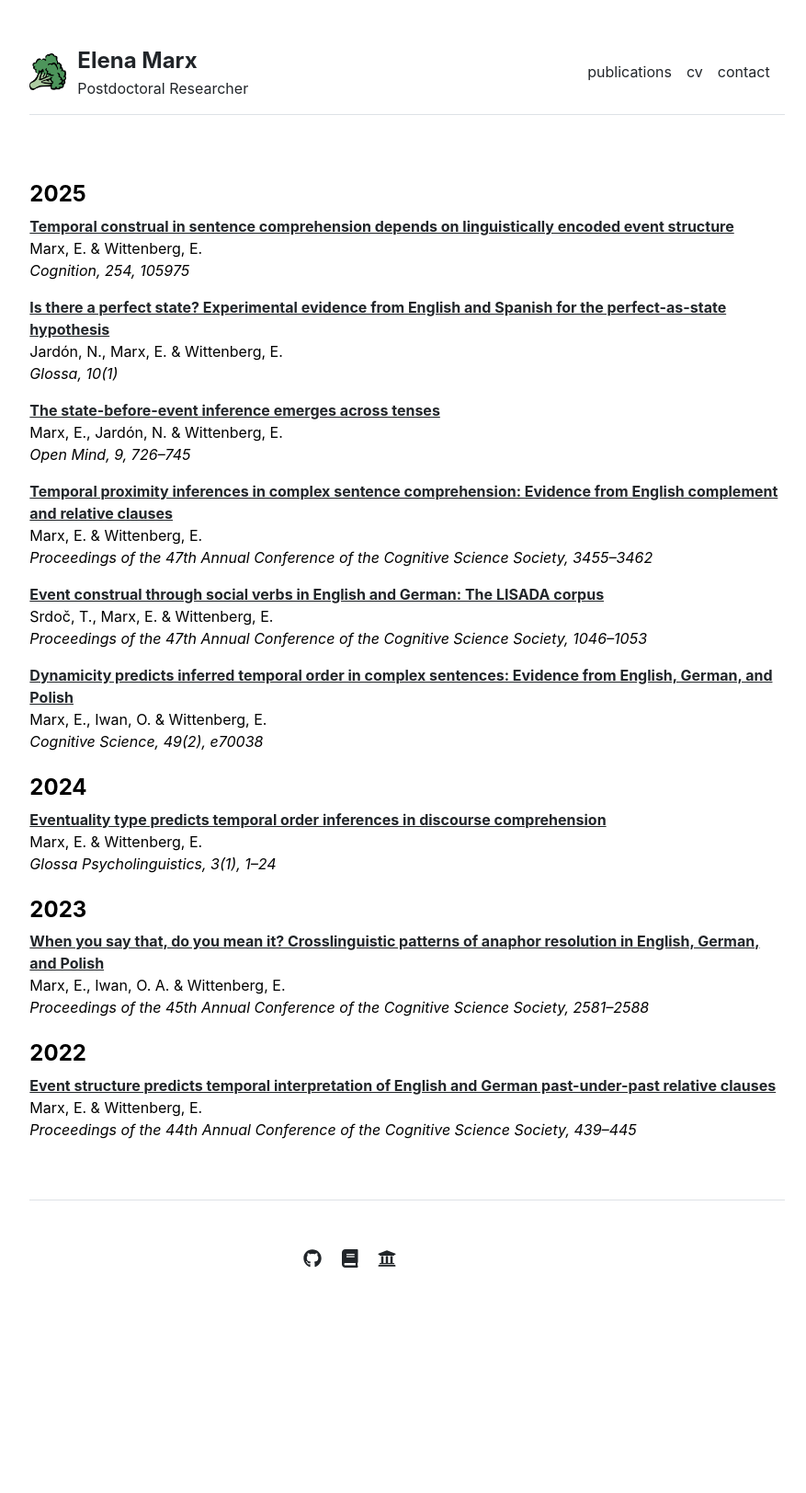
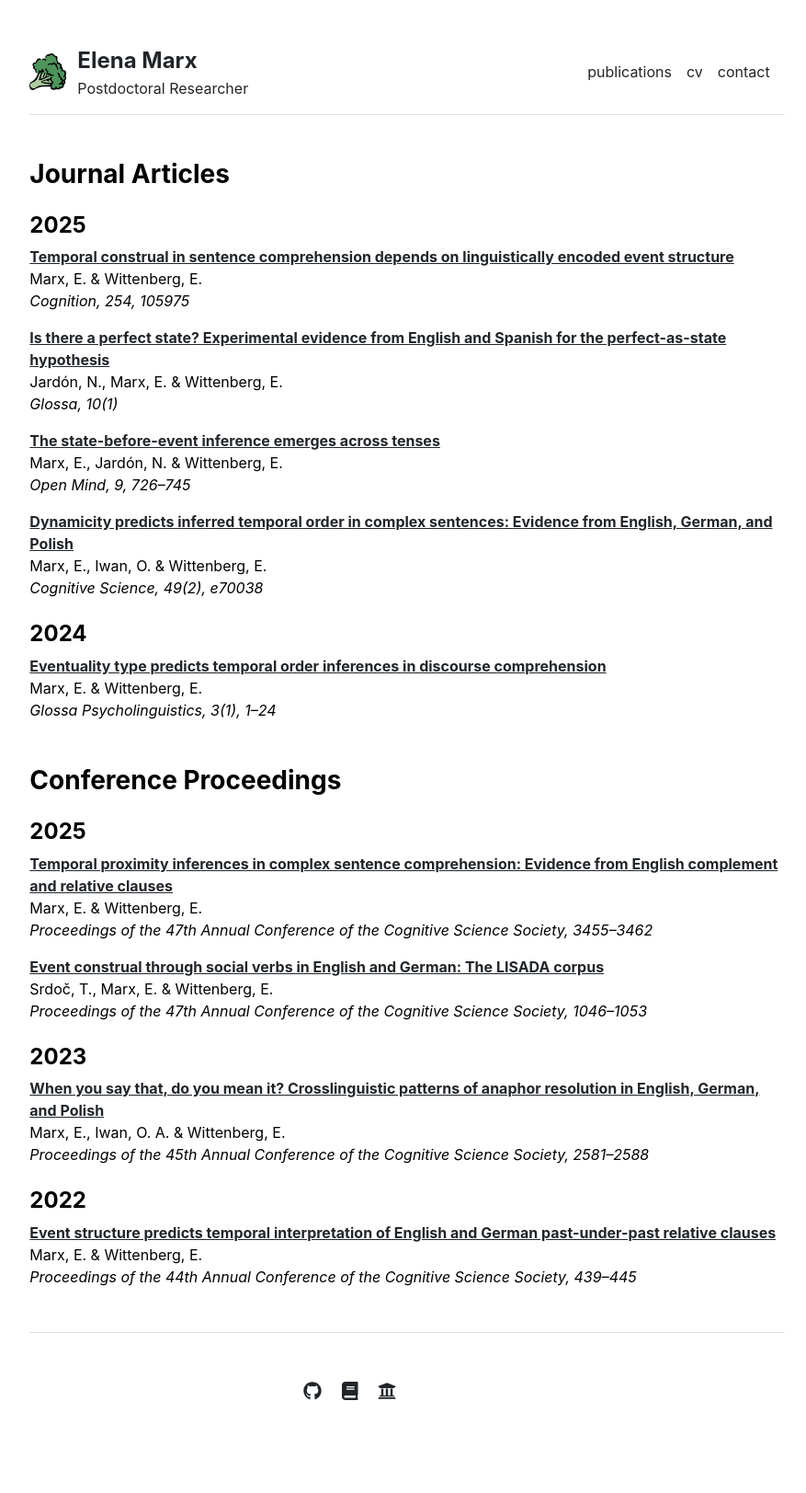
Before and after one commit to elena-marx/elena-marx.github.io, a Jekyll site: the page built from publications.md, in a window 1280 px wide. Shown: the whole page at 92% size, without its empty margins (197-1074 px from the left). Built offline with Jekyll 4.4.1, drawn with Linux system fonts in a browser that asks for light colours; before the commit the page ends 1479 px from its top, so only the background shows below that.

Commit message:
publication format updated

```diff
--- a/_includes/publications.html
+++ b/_includes/publications.html
@@ -1,23 +1,48 @@
-<div class="row g-5 mb-5">
-  <div>
-    <!-- <h3 class="fw-bold border-bottom pb-3 mb-5">Publications</h3>-->
-    {% if page.title == "Home" %}
-      {% for item in site.data.publications.featured %}
-        <p><a href="{{ item.url }}">{{ item.name }}</a></p>
-      {% endfor %}
-    {% else %}
+<h3 class="fw-bold mt-4">Journal Articles</h3>
+
 {% for year in site.data.publications %}
+
+  {% assign journals = year[1] | where: "type", "journal" %}
+
+  {% if journals.size > 0 %}
     <h4 class="fw-bold mt-4">{{ year[0] }}</h4>
-        {% for paper in year[1] %}
+
+    {% for paper in journals %}
       <p>
         <strong>
-              <a href="{{ paper.url }}">{{ paper.title }}</a>
+          <a href="{{ paper.url }}" target="_blank">
+            {{ paper.title }}
+          </a>
         </strong><br>
         {{ paper.authors }}<br>
         <em>{{ paper.venue }}</em>
       </p>
     {% endfor %}
+  {% endif %}
+
+{% endfor %}
+
+
+<h3 class="fw-bold mt-5">Conference Proceedings</h3>
+
+{% for year in site.data.publications %}
+
+  {% assign proceedings = year[1] | where: "type", "conference" %}
+
+  {% if proceedings.size > 0 %}
+    <h4 class="fw-bold mt-4">{{ year[0] }}</h4>
+
+    {% for paper in proceedings %}
+      <p>
+        <strong>
+          <a href="{{ paper.url }}" target="_blank">
+            {{ paper.title }}
+          </a>
+        </strong><br>
+        {{ paper.authors }}<br>
+        <em>{{ paper.venue }}</em>
+      </p>
     {% endfor %}
   {% endif %}
-  </div>
-</div>
+
+{% endfor %}
```
Also changed, not shown: _data/publications.yml (+9 -0 lines). Lines whose indentation alone changed are shown as unchanged.
